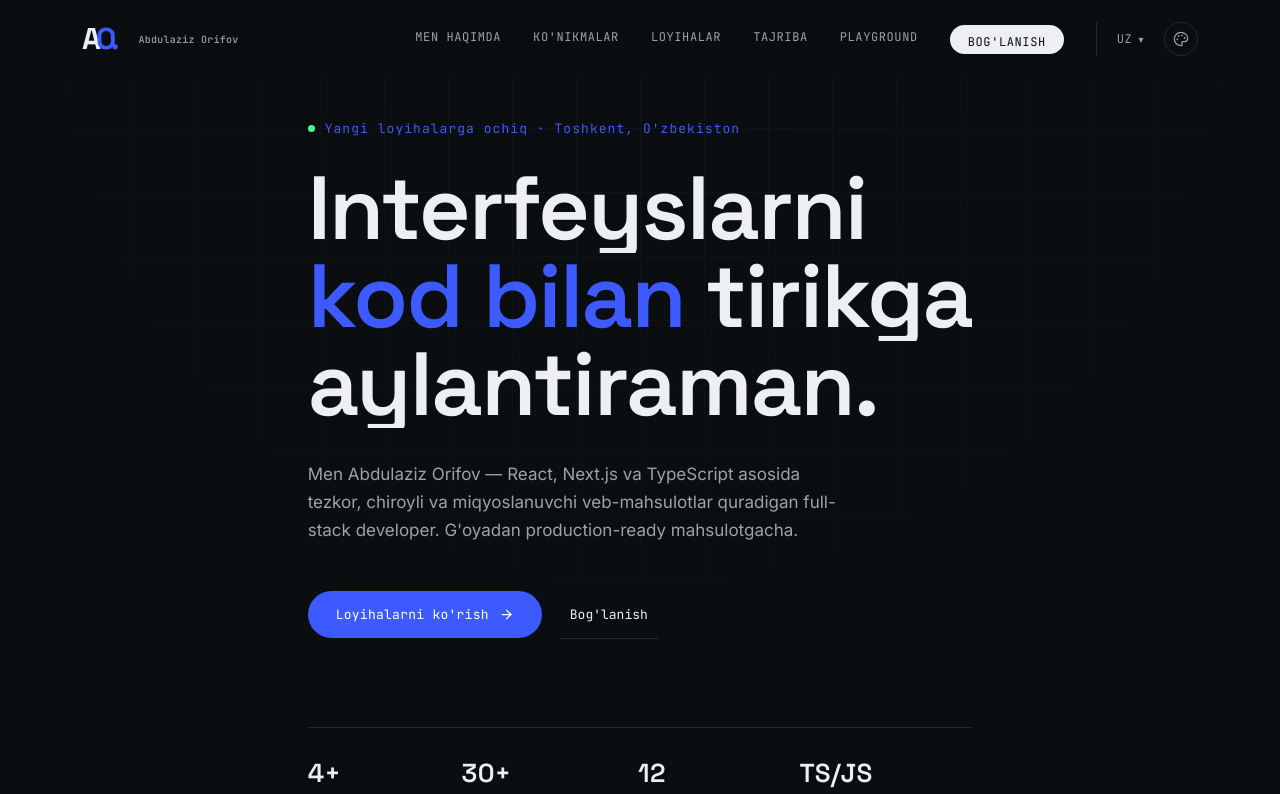
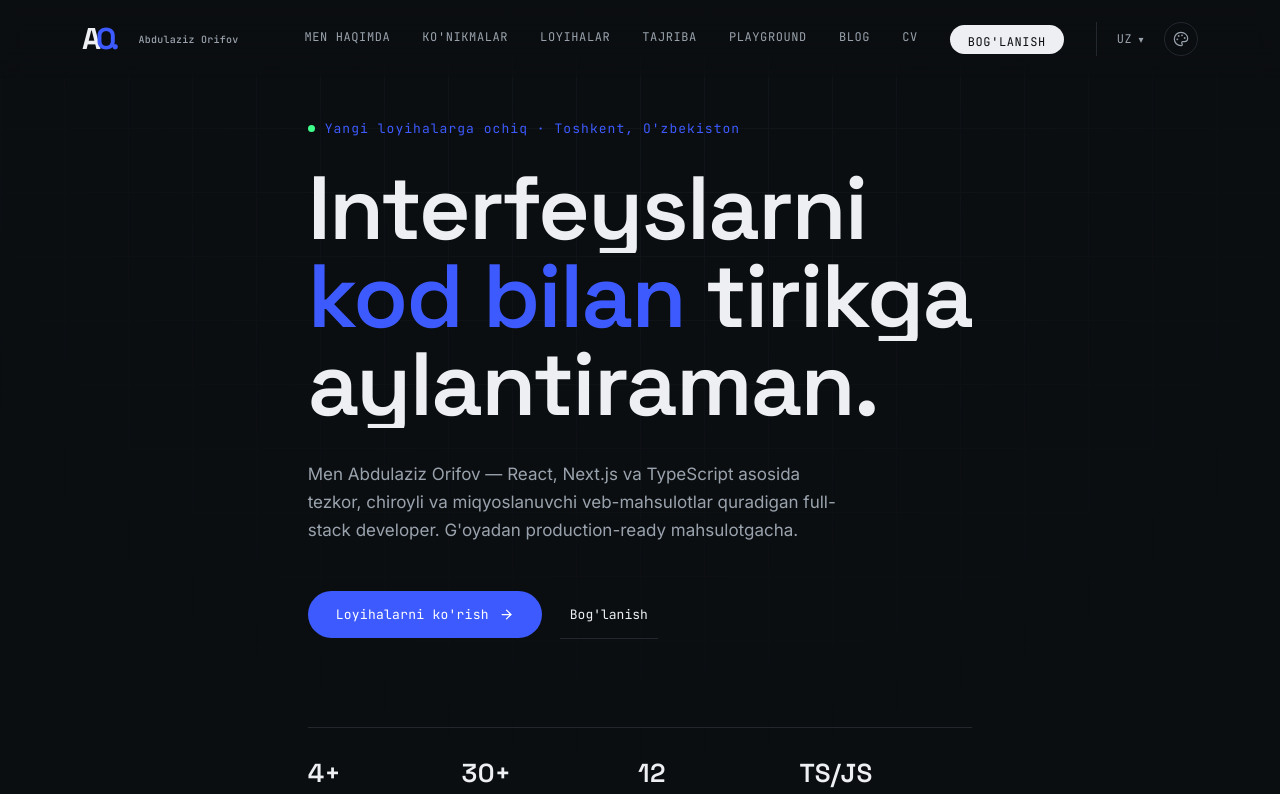
Before and after one commit to AzizchikOff/ao.dev, a React (Vite) app: page / in a window 1280 px wide. Shown: the top 794 px of the page. Built offline with nearby package versions, Linux system fonts and the light colour scheme.

Commit message:
feat: wire blog and CV into portfolio navigation

```diff
--- a/src/components/Navbar.jsx
+++ b/src/components/Navbar.jsx
@@ -22,6 +22,8 @@ export default function Navbar() {
     { href: "#work", key: "work" },
     { href: "#experience", key: "experience" },
     { href: "#playground", key: "playground" },
+    { href: "#blog", key: "blog" },
+    { href: "#resume", key: "resume" },
   ];
 
   return (
@@ -34,7 +36,7 @@ export default function Navbar() {
         <div className="nav-links">
           {links.map((l) => (
             <a key={l.key} href={l.href} data-cursor="O'tish">
-              {l.key === "playground" ? "Playground" : t(`nav.${l.key}`)}
+              {["playground","blog","resume"].includes(l.key) ? ({playground:"Playground",blog:"Blog",resume:"CV"})[l.key] : t(`nav.${l.key}`)}
             </a>
           ))}
           <a href="#contact" className="nav-cta" data-cursor="Yozish">
@@ -63,7 +65,7 @@ export default function Navbar() {
         <div className="mobile-menu">
           {links.map((l) => (
             <a key={l.key} href={l.href} onClick={() => setMobileOpen(false)}>
-              {l.key === "playground" ? "Playground" : t(`nav.${l.key}`)}
+              {["playground","blog","resume"].includes(l.key) ? ({playground:"Playground",blog:"Blog",resume:"CV"})[l.key] : t(`nav.${l.key}`)}
             </a>
           ))}
           <a href="#contact" onClick={() => setMobileOpen(false)}>
```
